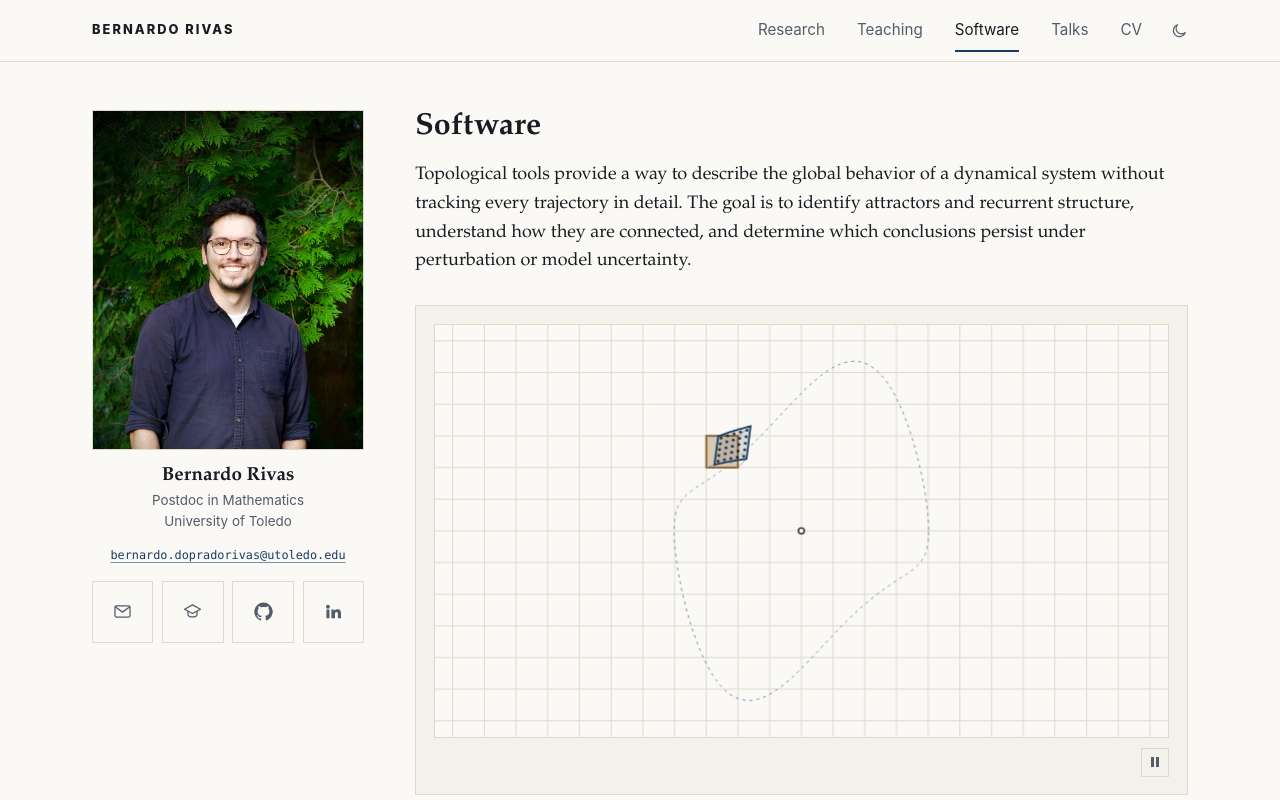
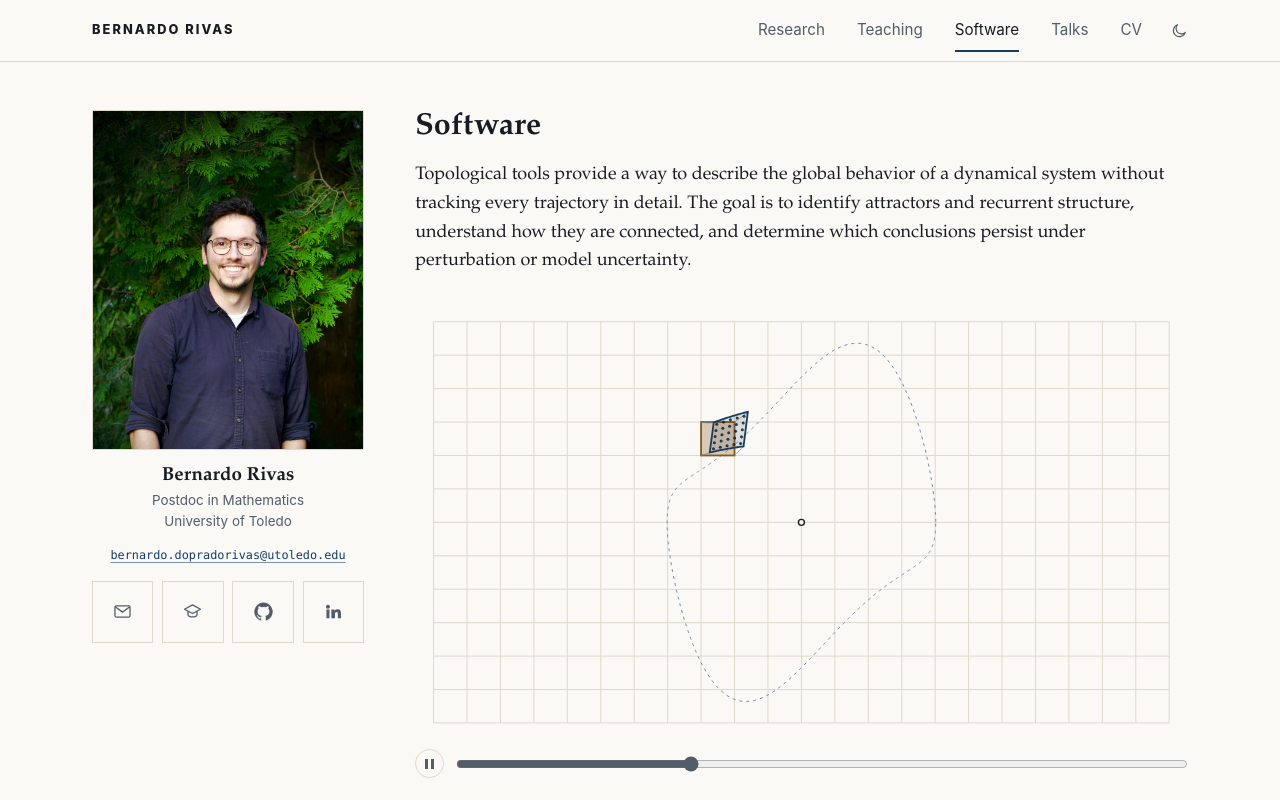
Before and after one commit to bernardorivas/bernardorivas.github.io, a Next.js app: page /software in a window 1280 px wide. Shown: the top 800 px of the page. Built offline with nearby package versions, Linux system fonts and the light colour scheme.

Commit message:
Give the Software figure a time bar and drop its frame
The outer-approximation figure now sits directly on the page, with a round
pause button and a time bar that pauses the animation when dragged. The grid
stops at the last whole cell that fits in the canvas.

```diff
--- a/src/components/OuterApproximation.tsx
+++ b/src/components/OuterApproximation.tsx
@@ -19,8 +19,9 @@ import {
   type Point,
 } from "@/lib/outer-approximation";
 
-// seconds spent on each cell
+// seconds spent on each cell, and on the whole loop
 const STEP_S = 4.5;
+const CYCLE_S = STEP_S * CELLS.length;
 // visible half-height of the phase plane
 const Y_HALF = 3.25;
 // frame shown when motion is reduced: the second cell with its hit cells shaded
@@ -37,12 +38,14 @@ export default function OuterApproximation() {
   const figureRef = useRef<HTMLElement | null>(null);
   const canvasRef = useRef<HTMLCanvasElement | null>(null);
   const toggleRef = useRef<HTMLButtonElement | null>(null);
+  const rangeRef = useRef<HTMLInputElement | null>(null);
 
   useEffect(() => {
     const figure = figureRef.current;
     const canvas = canvasRef.current;
     const toggle = toggleRef.current;
-    if (!figure || !canvas || !toggle) return;
+    const range = rangeRef.current;
+    if (!figure || !canvas || !toggle || !range) return;
     const ctx = canvas.getContext("2d");
     if (!ctx) return;
 
@@ -100,20 +103,20 @@ export default function OuterApproximation() {
 
       c.clearRect(0, 0, W, H);
 
-      // grid over the whole canvas, centered on the origin
+      // the whole cells that fit in the canvas, centered on the origin
       c.globalAlpha = 1;
       c.strokeStyle = palette.line;
       c.lineWidth = 1;
       c.beginPath();
-      const iMax = Math.ceil(W / 2 / side);
-      const jMax = Math.ceil(H / 2 / side);
-      for (let i = -iMax; i <= iMax; i++) {
-        c.moveTo(X(i * CELL), 0);
-        c.lineTo(X(i * CELL), H);
+      const nx = Math.floor(W / 2 / side);
+      const ny = Math.floor(H / 2 / side);
+      for (let i = -nx; i <= nx; i++) {
+        c.moveTo(X(i * CELL), Y(ny * CELL));
+        c.lineTo(X(i * CELL), Y(-ny * CELL));
       }
-      for (let j = -jMax; j <= jMax; j++) {
-        c.moveTo(0, Y(j * CELL));
-        c.lineTo(W, Y(j * CELL));
+      for (let j = -ny; j <= ny; j++) {
+        c.moveTo(X(-nx * CELL), Y(j * CELL));
+        c.lineTo(X(nx * CELL), Y(j * CELL));
       }
       c.stroke();
 
@@ -123,7 +126,8 @@ export default function OuterApproximation() {
       c.stroke();
       c.setLineDash([]);
 
-      const t = clock % (STEP_S * images.length);
+      const t = clock % CYCLE_S;
+      range!.value = String(t);
       const image = images[Math.floor(t / STEP_S)];
       const u = t % STEP_S;
       const env = 1 - phase(u, STEP_S - 0.5, STEP_S);
@@ -226,6 +230,17 @@ export default function OuterApproximation() {
     }
     toggle.addEventListener("click", onToggleClick);
 
+    // dragging the time bar pauses the animation at that time
+    function onScrub() {
+      clock = Math.min(Number(range!.value), CYCLE_S - 1e-3);
+      if (!paused) {
+        paused = true;
+        syncToggle();
+      }
+      draw();
+    }
+    range.addEventListener("input", onScrub);
+
     let observer: IntersectionObserver | undefined;
     if (typeof IntersectionObserver === "function") {
       observer = new IntersectionObserver(
@@ -271,6 +286,7 @@ export default function OuterApproximation() {
     return () => {
       window.cancelAnimationFrame(raf);
       toggle.removeEventListener("click", onToggleClick);
+      range.removeEventListener("input", onScrub);
       observer?.disconnect();
       themeObserver.disconnect();
       scheme.removeEventListener("change", onTheme);
@@ -281,13 +297,11 @@ export default function OuterApproximation() {
 
   const copy = softwareCopy.oaFigure;
   return (
-    <figure className="research-figure" ref={figureRef}>
-      <div className="figure-panel figure-panel-canvas">
-        <canvas ref={canvasRef} className="oa-canvas" width={960} height={540} role="img" aria-label={copy.aria}>
-          {copy.aria}
-        </canvas>
-      </div>
-      <div className="figure-controls">
+    <figure className="oa-figure" ref={figureRef}>
+      <canvas ref={canvasRef} className="oa-canvas" width={960} height={540} role="img" aria-label={copy.aria}>
+        {copy.aria}
+      </canvas>
+      <div className="oa-controls">
         <button
           ref={toggleRef}
           type="button"
@@ -297,6 +311,7 @@ export default function OuterApproximation() {
           data-state="playing"
           title="Pause animation"
         />
+        <input ref={rangeRef} type="range" min={0} max={CYCLE_S} step="any" defaultValue={0} aria-label="Time" />
       </div>
     </figure>
   );
--- a/src/styles/globals.css
+++ b/src/styles/globals.css
@@ -465,11 +465,32 @@ section { padding: 2.2rem 0 0; }
 /* Outer-approximation animation */
 .figure-panel-canvas { background: var(--paper); }
 
+.oa-figure { margin: 1.8rem 0 0; }
+
 .oa-canvas {
   display: block;
   width: 100%;
   height: auto;
   aspect-ratio: 16 / 9;
+}
+
+.oa-controls {
+  display: flex;
+  align-items: center;
+  gap: 0.75rem;
+  margin-top: 0.6rem;
+}
+
+.oa-controls .simulation-toggle {
+  flex: none;
+  border-radius: 50%;
+}
+
+.oa-controls input[type="range"] {
+  flex: 1;
+  min-width: 0;
+  margin: 0;
+  accent-color: var(--ink-soft);
 }
 
 .figure-controls {
```
Also changed, not shown: 1 other file (tests, documents, lock files or other folders).
